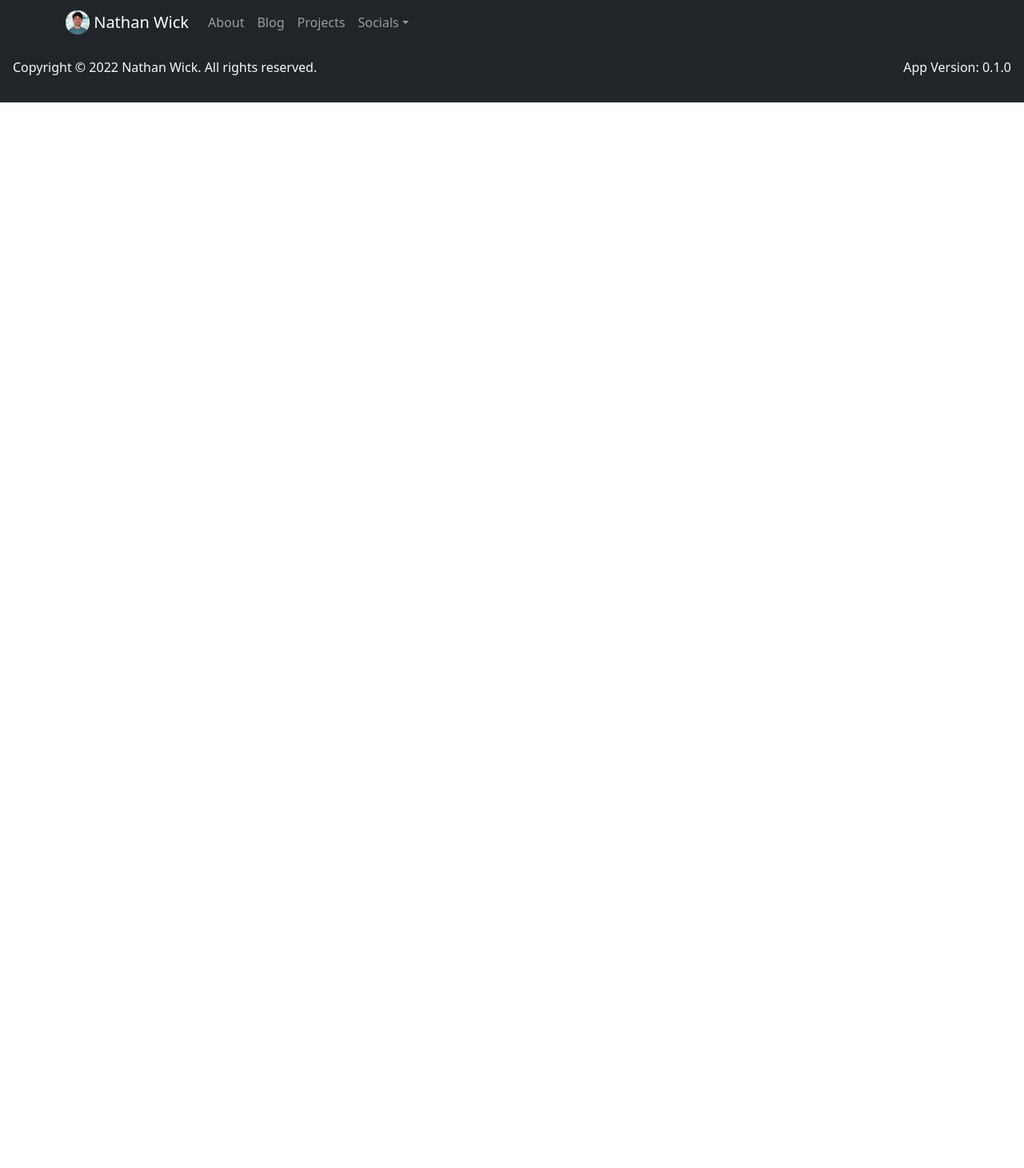
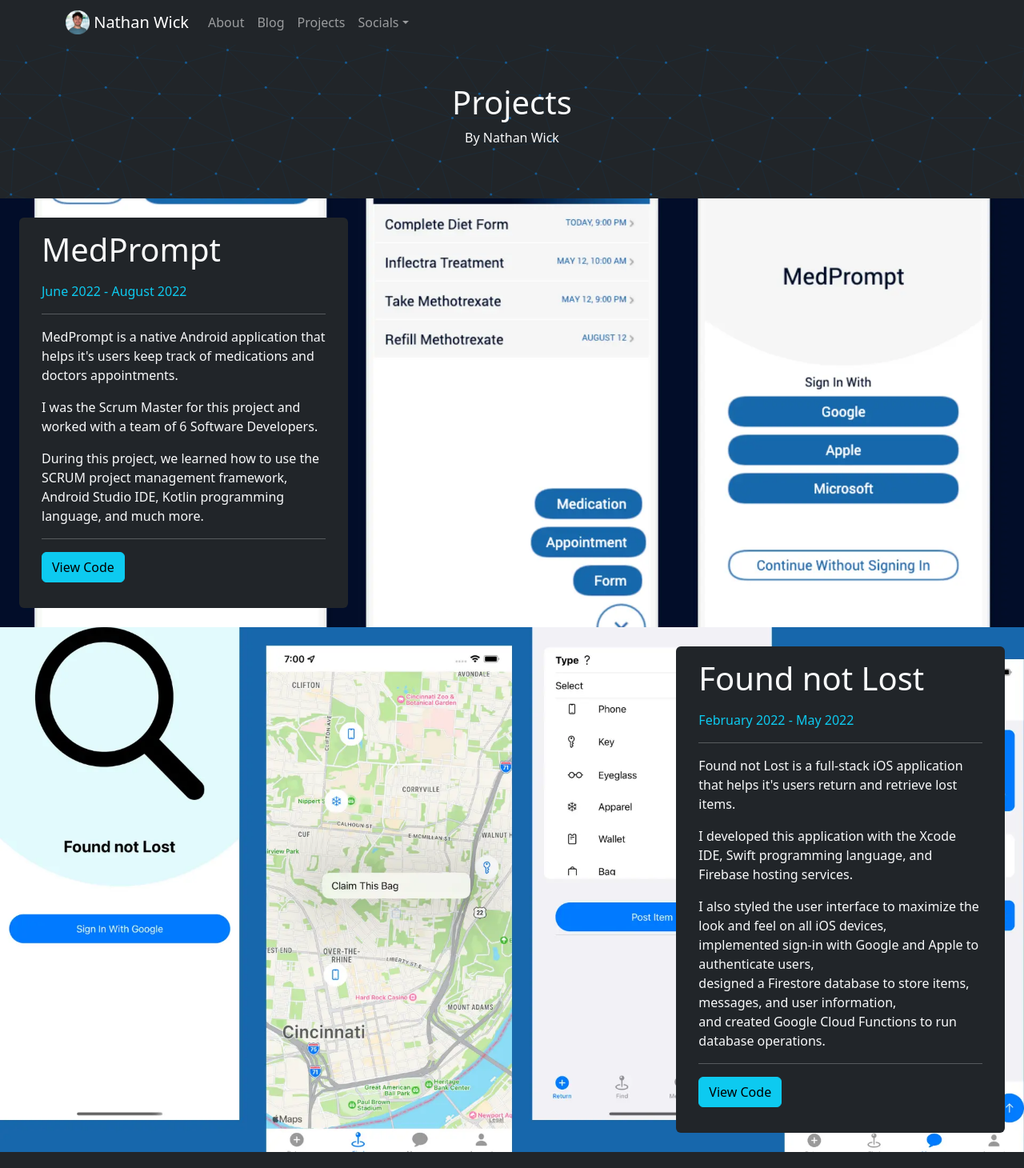
Before and after one commit to nathan-wick/nathan-wick-old, a React (Create React App) app in the folder nathan-wick/: page /projects in a window 1280 px wide. Shown: the top 1460 px of the page at 80% size. Before the commit the page ends 800 px from the top, so only its background shows below. Built offline with nearby package versions, Linux system fonts and the light colour scheme.

Commit message:
Created Projects Page

```diff
--- a/nathan-wick/package.json
+++ b/nathan-wick/package.json
@@ -1,6 +1,6 @@
 {
   "name": "nathan-wick",
-  "version": "0.1.0",
+  "version": "0.2.0",
   "homepage": "https://nathanwick.com/",
   "private": true,
   "dependencies": {
--- a/nathan-wick/src/App.tsx
+++ b/nathan-wick/src/App.tsx
@@ -8,6 +8,7 @@
 import ThreeTraitsEveryGoodProgrammerHas from './components/views/blogs/ThreeTraitsEveryGoodProgrammerHas';
 import TimeComplexityExplainedSimple from './components/views/blogs/TimeComplexityExplainedSimple';
 import EightEssentialTypescriptDataStructures from './components/views/blogs/EightEssentialTypescriptDataStructures';
+import Projects from './components/views/Projects';
 
 function App() {
   const [viewWidth, setViewWidth] = useState(window.innerWidth);
@@ -48,6 +49,9 @@
         <Route
           path='/blog/eight-essential-typescript-data-structures'
           element={<EightEssentialTypescriptDataStructures isMobile={isMobile} />} />
+        <Route
+          path='/projects'
+          element={<Projects isMobile={isMobile} />} />
       </Routes>
       <Footer />
     </Router>
--- a/nathan-wick/src/components/NavBar.tsx
+++ b/nathan-wick/src/components/NavBar.tsx
@@ -22,7 +22,7 @@
                 <Nav className="me-auto">
                     <Nav.Link href="/about">About</Nav.Link>
                     <Nav.Link href="/blog">Blog</Nav.Link>
-                    <Nav.Link href="https://www.linkedin.com/in/nathanwick/details/projects/">Projects</Nav.Link>
+                    <Nav.Link href="/projects">Projects</Nav.Link>
                     <NavDropdown title="Socials" id="basic-nav-dropdown">
                         <NavDropdown.Item href="https://www.linkedin.com/in/nathanwick/">LinkedIn</NavDropdown.Item>
                         <NavDropdown.Item href="https://github.com/nathan-wick">GitHub</NavDropdown.Item>
--- a/nathan-wick/src/components/views/About.tsx
+++ b/nathan-wick/src/components/views/About.tsx
@@ -179,7 +179,7 @@
             <Header
                 icon={HeaderIcon}
                 title='Nathan Wick'
-                subtitle='Software Developer' />
+                subtitle='Full-Stack Software Developer' />
             <Content
                 isMobile={props.isMobile}
                 alignment='left'
@@ -204,7 +204,7 @@
                 alignment='left'
                 background={UCITSCBackground}
                 title='University of Cincinnati Information Technology Solutions Center'
-                subtitle='Software Developer, August 2022 - Present'
+                subtitle='Full-Stack Software Developer, August 2022 - Present'
                 content={<UCITSCContent />} />
             <Content
                 isMobile={props.isMobile}
--- /dev/null
+++ b/nathan-wick/src/components/views/Projects.tsx
@@ -0,0 +1,86 @@
+import { Helmet } from 'react-helmet';
+import { Button } from 'react-bootstrap';
+import Content from '../Content';
+import Header from '../Header';
+import MedPromptBackground from '../../assets/images/medprompt.webp';
+import FoundNotLostBackground from '../../assets/images/found-not-lost.webp';
+
+const AndroidContent = () => {
+    return (
+        <>
+            <p>
+                MedPrompt is a native Android application that helps it's users keep track of medications and doctors appointments.
+            </p>
+            <p>
+                I was the Scrum Master for this project and worked with a team of 6 Software Developers.
+            </p>
+            <p>
+                During this project, we learned how to use the SCRUM project management framework, Android Studio IDE, Kotlin programming language, and much more.
+            </p>
+            <hr />
+            <Button
+                variant='info'
+                href={`https://github.com/nathan-wick/medprompt`}
+                className='mb-3'>
+                View Code
+            </Button>
+        </>
+    );
+};
+
+const AppleContent = () => {
+    return (
+        <>
+            <p>
+                Found not Lost is a full-stack iOS application that helps it's users return and retrieve lost items.
+            </p>
+            <p>
+                I developed this application with the Xcode IDE, Swift programming language, and Firebase hosting services.
+            </p>
+            <p>
+                I also styled the user interface to maximize the look and feel on all iOS devices,
+                <br />implemented sign-in with Google and Apple to authenticate users,
+                <br />designed a Firestore database to store items, messages, and user information,
+                <br />and created Google Cloud Functions to run database operations.
+            </p>
+            <hr />
+            <Button
+                variant='info'
+                href={`https://github.com/nathan-wick/found-not-lost`}
+                className='mb-3'>
+                View Code
+            </Button>
+        </>
+    );
+};
+
+const Projects = (props: any) => {
+    return (
+        <>
+            <Helmet>‍
+                <title>Nathan Wick's Projects</title>
+                <meta name='description' content='Projects By Nathan Wick.' />
+                <meta name='robots' content='index, follow' />
+            </Helmet>
+            <Header
+                title='Projects'
+                subtitle='By Nathan Wick' />
+            <Content
+                isMobile={props.isMobile}
+                alignment='left'
+                background={MedPromptBackground}
+                title='MedPrompt'
+                subtitle='June 2022 - August 2022'
+                content={<AndroidContent />} />
+            <Content
+                isMobile={props.isMobile}
+                alignment='right'
+                background={FoundNotLostBackground}
+                title='Found not Lost'
+                subtitle='February 2022 - May 2022'
+                content={<AppleContent />} />
+        </>
+    );
+};
+
+export default Projects;
```
Also changed, not shown: nathan-wick/src/assets/images/found-not-lost.webp (added), nathan-wick/src/assets/images/medprompt.webp (added).
